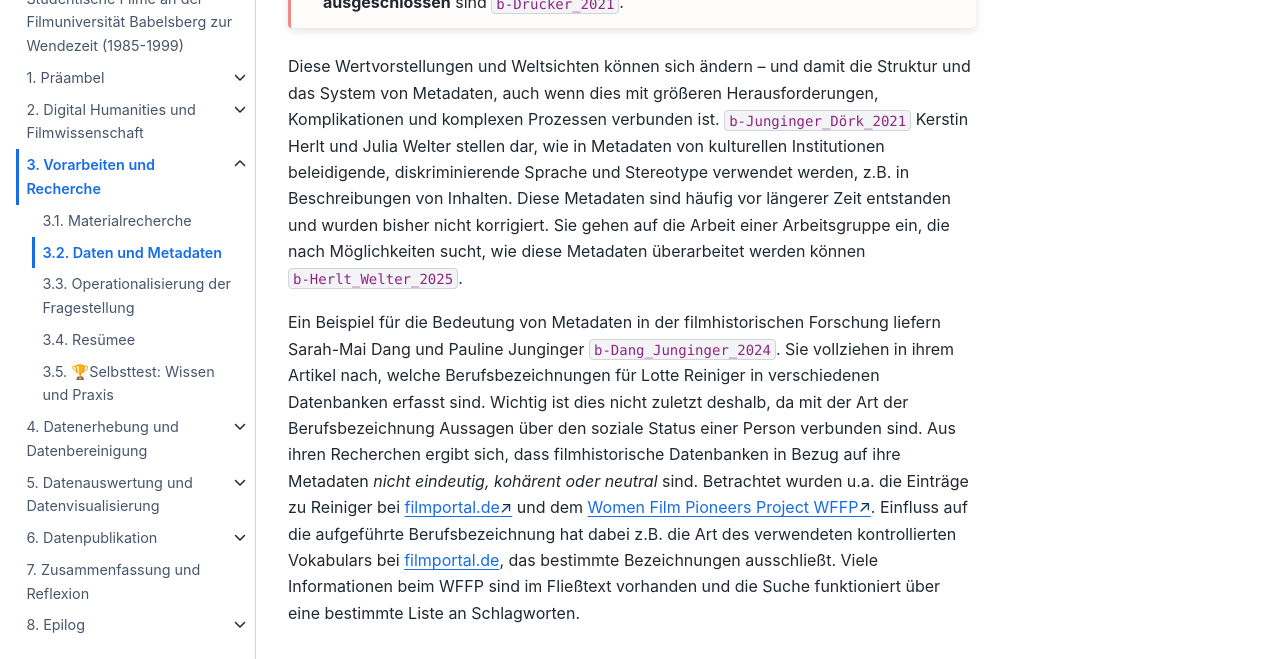
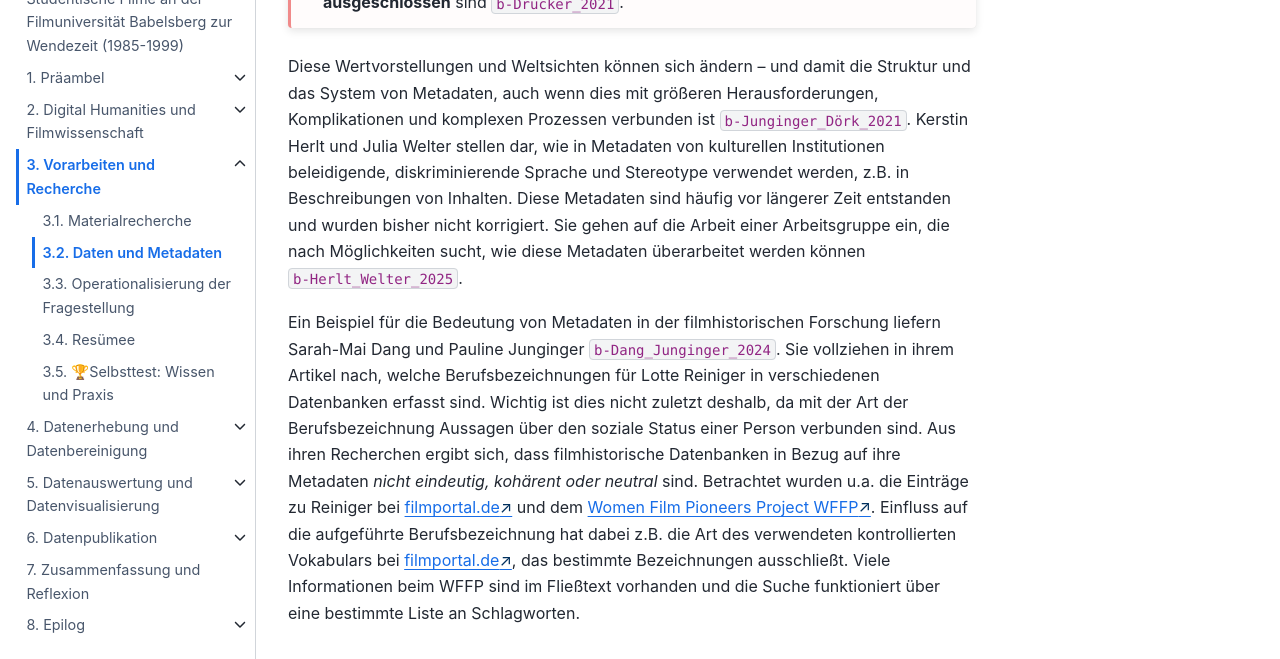
Before and after one commit to quadriga-dk/Bewegtes-Bild-Fallstudie-2, a Jupyter Book: the page built from recherche/metadaten.md, in a window 1280 px wide and 900 px high, scrolled down 2015 px. Shown: the part 204-863 px from the top of the window. Built offline with Jupyter Book 1.0.4 settings and Sphinx 7.4.7 and the Sphinx Book theme 1.1.4, drawn with Linux system fonts in a browser that asks for light colours; cross-references to code outside the pages are shown as plain code.

Commit message:
Update Chapter Vorarbeiten

````diff
--- a/recherche/metadaten.md
+++ b/recherche/metadaten.md
@@ -33,9 +33,9 @@ Es ist wichtig zu beachten, dass Metadaten **nie "neutral" oder "objektiv"** sin
 
 ```
 
-Diese Wertvorstellungen und Weltsichten können sich ändern – und damit die Struktur und das System von Metadaten, auch wenn dies mit größeren Herausforderungen, Komplikationen und komplexen Prozessen verbunden ist. {cite}`b-Junginger_Dörk_2021` Kerstin Herlt und Julia Welter stellen dar, wie in Metadaten von kulturellen Institutionen beleidigende, diskriminierende Sprache und Stereotype verwendet werden, z.B. in Beschreibungen von Inhalten. Diese Metadaten sind häufig vor längerer Zeit entstanden und wurden bisher nicht korrigiert. Sie gehen auf die Arbeit einer Arbeitsgruppe ein, die nach Möglichkeiten sucht, wie diese Metadaten überarbeitet werden können {cite}`b-Herlt_Welter_2025`.
+Diese Wertvorstellungen und Weltsichten können sich ändern – und damit die Struktur und das System von Metadaten, auch wenn dies mit größeren Herausforderungen, Komplikationen und komplexen Prozessen verbunden ist {cite}`b-Junginger_Dörk_2021`. Kerstin Herlt und Julia Welter stellen dar, wie in Metadaten von kulturellen Institutionen beleidigende, diskriminierende Sprache und Stereotype verwendet werden, z.B. in Beschreibungen von Inhalten. Diese Metadaten sind häufig vor längerer Zeit entstanden und wurden bisher nicht korrigiert. Sie gehen auf die Arbeit einer Arbeitsgruppe ein, die nach Möglichkeiten sucht, wie diese Metadaten überarbeitet werden können {cite}`b-Herlt_Welter_2025`.
 
-Ein Beispiel für die Bedeutung von Metadaten in der filmhistorischen Forschung liefern Sarah-Mai Dang und Pauline Junginger {cite}`b-Dang_Junginger_2024`. Sie vollziehen in ihrem Artikel nach, welche Berufsbezeichnungen für Lotte Reiniger in verschiedenen Datenbanken erfasst sind. Wichtig ist dies nicht zuletzt deshalb, da mit der Art der Berufsbezeichnung Aussagen über den soziale Status einer Person verbunden sind. Aus ihren Recherchen ergibt sich, dass filmhistorische Datenbanken in Bezug auf ihre Metadaten _nicht eindeutig, kohärent oder neutral_ sind. Betrachtet wurden u.a. die Einträge zu Reiniger bei <a href="https://www.filmportal.de/" class="external-link" target="_blank">filmportal.de</a> und dem <a href="https://wfpp.columbia.edu/" class="external-link" target="_blank">Women Film Pioneers Project WFFP</a>. Einfluss auf die aufgeführte Berufsbezeichnung hat dabei z.B. die Art des verwendeten kontrollierten Vokabulars bei filmportal.de, das bestimmte Bezeichnungen ausschließt. Viele Informationen beim WFFP sind im Fließtext vorhanden und die Suche funktioniert über eine bestimmte Liste an Schlagworten.
+Ein Beispiel für die Bedeutung von Metadaten in der filmhistorischen Forschung liefern Sarah-Mai Dang und Pauline Junginger {cite}`b-Dang_Junginger_2024`. Sie vollziehen in ihrem Artikel nach, welche Berufsbezeichnungen für Lotte Reiniger in verschiedenen Datenbanken erfasst sind. Wichtig ist dies nicht zuletzt deshalb, da mit der Art der Berufsbezeichnung Aussagen über den soziale Status einer Person verbunden sind. Aus ihren Recherchen ergibt sich, dass filmhistorische Datenbanken in Bezug auf ihre Metadaten _nicht eindeutig, kohärent oder neutral_ sind. Betrachtet wurden u.a. die Einträge zu Reiniger bei <a href="https://www.filmportal.de/" class="external-link" target="_blank">filmportal.de</a> und dem <a href="https://wfpp.columbia.edu/" class="external-link" target="_blank">Women Film Pioneers Project WFFP</a>. Einfluss auf die aufgeführte Berufsbezeichnung hat dabei z.B. die Art des verwendeten kontrollierten Vokabulars bei <a href="https://www.filmportal.de/" class="external-link" target="_blank">filmportal.de</a>, das bestimmte Bezeichnungen ausschließt. Viele Informationen beim WFFP sind im Fließtext vorhanden und die Suche funktioniert über eine bestimmte Liste an Schlagworten.
 
 ## Rolle des Kontextes
 Neben der Heterogenität von Metadaten wird durch diese Analyse deutlich, dass für eine adäquate Einschätzung der Metadaten aus filmhistorischen Datenbanken auch ein fundiertes Wissen über die zugrundeliegenden Prinzipien, den Aufbau und die Entstehung dieser Datenbanken notwendig ist. Metadaten müssen somit immer auch kontextualisiert werden, nur so können implizit vorhandene Weltanschauungen und Wertesysteme erkannt und hinterfragt werden. Nicht zuletzt können _Metadaten selbst als Quelle_ dienen, etwa in Form der Erfassung der historischen Zusammenhänge ihrer Entstehung. Darauf weisen ebenfalls Sarah-Mai Dang und Pauline Junginger hin: Aus Metadaten kann erschlossen werden, was zu bestimmten Zeiten überhaupt für die Erfassung als relevant angesehen wurde {cite}`b-Dang_Junginger_2024`.
````
Also changed, not shown: recherche/operationalisierung.md (+2 -2 lines).
